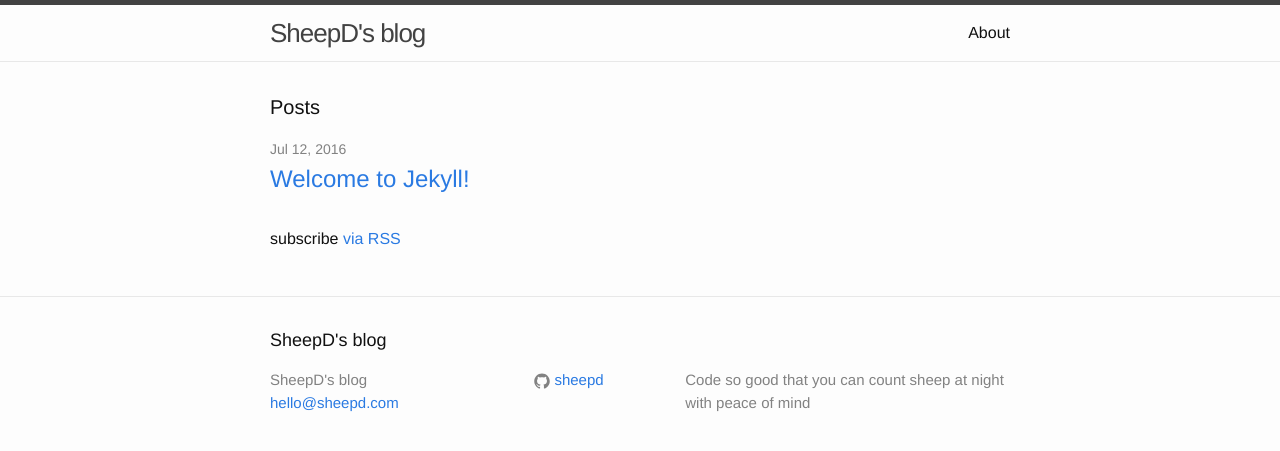
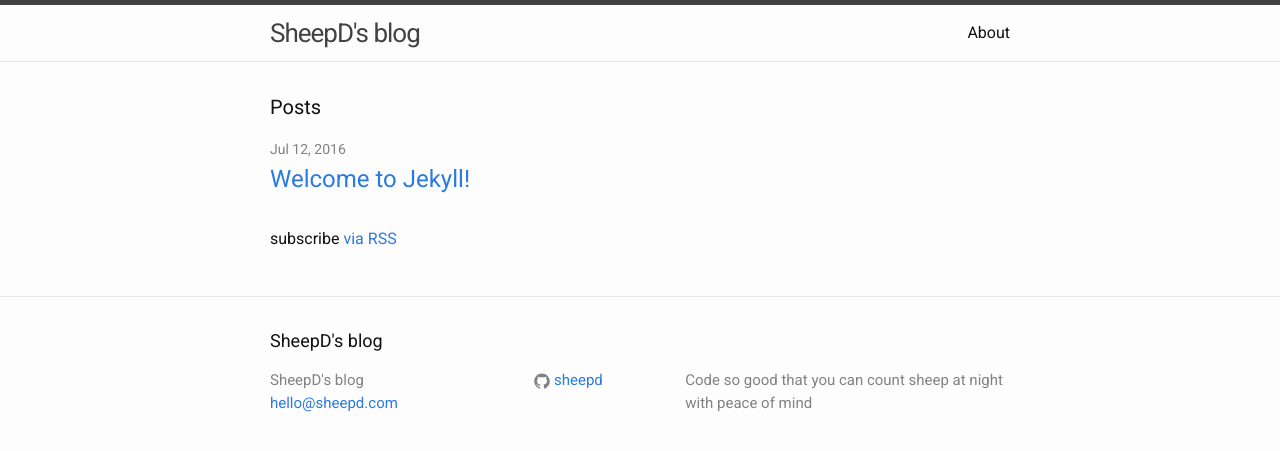
Before and after one commit to SheepD/sheepd.github.io, a Jekyll site: the page built from index.html, in a window 1280 px wide. Shown: the top 451 px of the page. Built offline with Jekyll 4.4.1, drawn with Linux system fonts in a browser that asks for light colours.

Commit message:
update main font to be roboto

```diff
--- a/_includes/head.html
+++ b/_includes/head.html
@@ -9,4 +9,6 @@
   <link rel="stylesheet" href="{{ "/css/main.css" | prepend: site.baseurl }}">
   <link rel="canonical" href="{{ page.url | replace:'index.html','' | prepend: site.baseurl | prepend: site.url }}">
   <link rel="alternate" type="application/rss+xml" title="{{ site.title }}" href="{{ "/feed.xml" | prepend: site.baseurl | prepend: site.url }}">
+
+  <link href="https://fonts.googleapis.com/css?family=Roboto" rel="stylesheet">
 </head>
--- a/css/main.scss
+++ b/css/main.scss
@@ -6,7 +6,7 @@
 
 
 // Our variables
-$base-font-family: "Helvetica Neue", Helvetica, Arial, sans-serif;
+$base-font-family: "Roboto", "Helvetica Neue", Helvetica, Arial, sans-serif;
 $base-font-size:   16px;
 $base-font-weight: 400;
 $small-font-size:  $base-font-size * 0.875;
```
